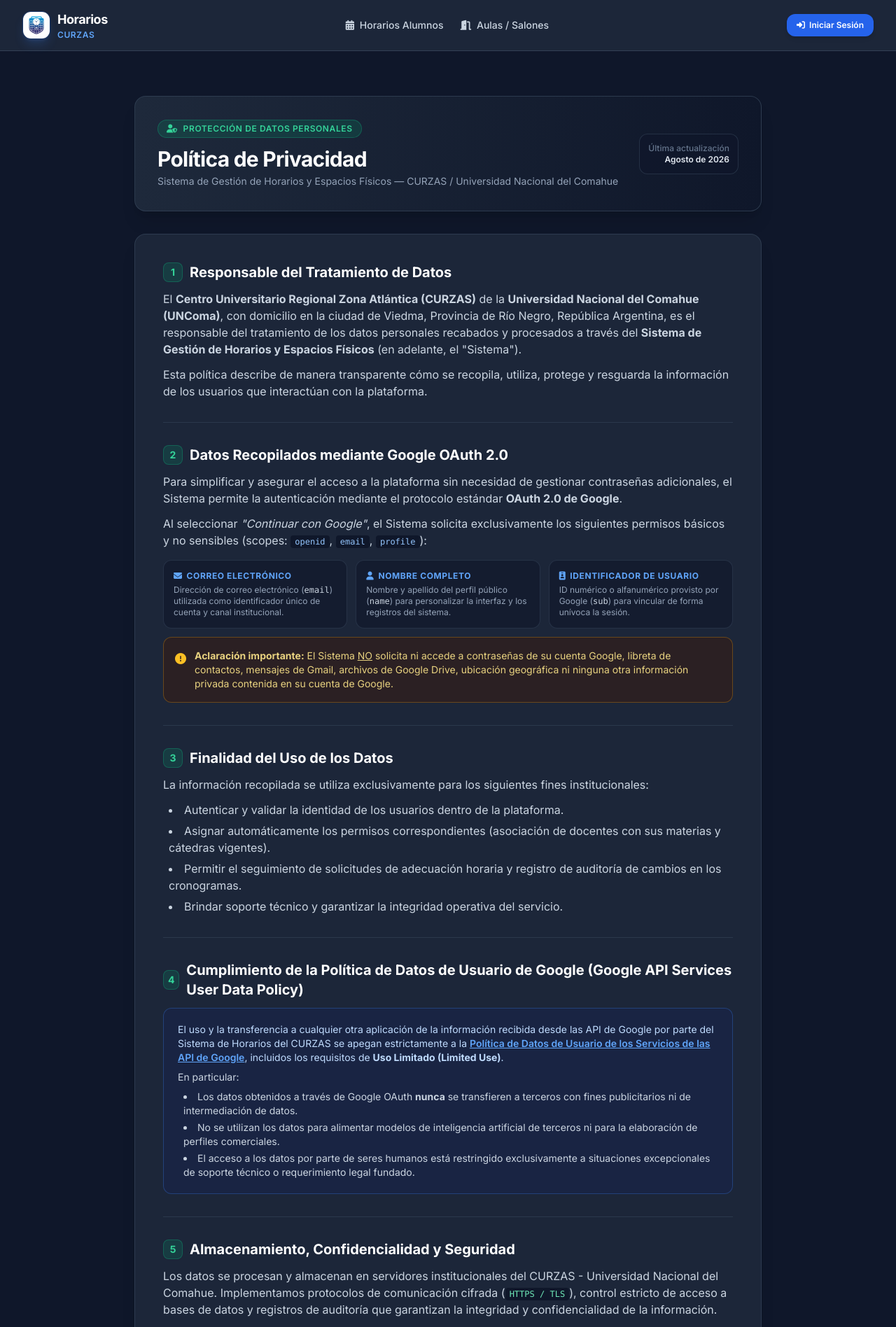
After one commit to niunmango/SistemaHorarios, a Flask app: page /privacidad in a window 1280 px wide. The commit adds this page. Shown: the top 1896 px of the page at 70% size. Run offline with Flask 3, Linux system fonts and the light colour scheme; some libraries are stand-ins or nearby versions.

Commit message:
feat(legal): agregar páginas públicas de Política de Privacidad y Términos de Servicio para Google OAuth

```diff
--- a/app/routes.py
+++ b/app/routes.py
@@ -32,6 +32,20 @@ def index():
             return redirect(url_for('main.horarios'))
         return redirect(url_for('main.dashboard'))
     return redirect(url_for('main.horarios'))
+
+
+@main_bp.route('/condiciones-del-servicio')
+@main_bp.route('/terminos')
+def terminos():
+    """Página pública de Condiciones del Servicio (requerida por Google OAuth)."""
+    return render_template('terminos.html')
+
+
+@main_bp.route('/politica-de-privacidad')
+@main_bp.route('/privacidad')
+def privacidad():
+    """Página pública de Política de Privacidad (requerida por Google OAuth)."""
+    return render_template('privacidad.html')
 
 
 @main_bp.route('/dashboard')
--- a/app/templates/base.html
+++ b/app/templates/base.html
@@ -300,9 +300,13 @@
 
     <!-- Footer -->
     <footer class="bg-slate-950 border-t border-slate-800 text-slate-400 py-4 no-print mt-auto">
-        <div class="max-w-7xl mx-auto px-4 text-center text-xs flex flex-col sm:flex-row items-center justify-between gap-2">
+        <div class="max-w-7xl mx-auto px-4 text-center text-xs flex flex-col sm:flex-row items-center justify-between gap-3">
             <p>© 2026 Universidad Nacional del Comahue — CURZAS (Dpto. Ciencia y Tecnología){% if base_url %} | {{ base_url }}{% endif %}{% if version %} | v{{ version }}{% endif %}</p>
-            <p class="text-slate-500">Consulta Pública de Horarios TUASSL & TUDW</p>
+            <div class="flex items-center space-x-3 text-slate-500">
+                <a href="{{ url_for('main.terminos') }}" class="hover:text-slate-300 transition-colors">Términos de Servicio</a>
+                <span>•</span>
+                <a href="{{ url_for('main.privacidad') }}" class="hover:text-slate-300 transition-colors">Política de Privacidad</a>
+            </div>
         </div>
     </footer>
 
--- a/app/templates/login.html
+++ b/app/templates/login.html
@@ -75,9 +75,12 @@
 
         </form>
 
-        <div class="pt-4 border-t border-slate-700/60 text-center">
+        <div class="pt-4 border-t border-slate-700/60 text-center space-y-2">
             <p class="text-xs text-slate-400">
                 ¿No tienes cuenta? <a href="{{ url_for('auth.register') }}" class="text-blue-400 hover:underline font-semibold">Registrarse</a>
+            </p>
+            <p class="text-[11px] text-slate-500">
+                Al continuar, aceptas las <a href="{{ url_for('main.terminos') }}" class="text-slate-400 hover:underline">Condiciones del Servicio</a> y la <a href="{{ url_for('main.privacidad') }}" class="text-slate-400 hover:underline">Política de Privacidad</a>.
             </p>
         </div>
 
--- /dev/null
+++ b/app/templates/privacidad.html
@@ -0,0 +1,196 @@
+{% extends "base.html" %}
+
+{% block title %}Política de Privacidad{% endblock %}
+
+{% block content %}
+<div class="max-w-4xl mx-auto py-6 space-y-8">
+
+    <!-- Header / Banner -->
+    <div class="bg-gradient-to-r from-slate-800 to-slate-900 border border-slate-700/80 rounded-2xl p-6 sm:p-8 shadow-xl">
+        <div class="flex flex-col sm:flex-row items-start sm:items-center justify-between gap-4">
+            <div>
+                <div class="inline-flex items-center gap-2 px-3 py-1 bg-emerald-600/20 text-emerald-400 border border-emerald-500/30 rounded-full text-xs font-semibold uppercase tracking-wider mb-3">
+                    <i class="fa-solid fa-user-shield"></i> Protección de Datos Personales
+                </div>
+                <h1 class="text-2xl sm:text-3xl font-bold text-white tracking-tight">Política de Privacidad</h1>
+                <p class="text-slate-400 text-sm mt-1">Sistema de Gestión de Horarios y Espacios Físicos — CURZAS / Universidad Nacional del Comahue</p>
+            </div>
+            <div class="text-left sm:text-right text-xs text-slate-400 bg-slate-900/60 border border-slate-700/60 rounded-xl p-3">
+                <span class="block text-slate-500 font-medium">Última actualización</span>
+                <span class="text-slate-200 font-semibold">Agosto de 2026</span>
+            </div>
+        </div>
+    </div>
+
+    <!-- Content Sections -->
+    <div class="bg-slate-800/90 border border-slate-700/80 rounded-2xl p-6 sm:p-10 shadow-xl space-y-8 text-slate-300 leading-relaxed text-sm sm:text-base">
+
+        <!-- Sección 1 -->
+        <section class="space-y-3">
+            <h2 class="text-lg sm:text-xl font-bold text-white flex items-center gap-2.5">
+                <span class="flex items-center justify-center w-7 h-7 rounded-lg bg-emerald-600/20 text-emerald-400 border border-emerald-500/30 text-sm font-bold">1</span>
+                Responsable del Tratamiento de Datos
+            </h2>
+            <p>
+                El <strong>Centro Universitario Regional Zona Atlántica (CURZAS)</strong> de la <strong>Universidad Nacional del Comahue (UNComa)</strong>, con domicilio en la ciudad de Viedma, Provincia de Río Negro, República Argentina, es el responsable del tratamiento de los datos personales recabados y procesados a través del <strong>Sistema de Gestión de Horarios y Espacios Físicos</strong> (en adelante, el "Sistema").
+            </p>
+            <p>
+                Esta política describe de manera transparente cómo se recopila, utiliza, protege y resguarda la información de los usuarios que interactúan con la plataforma.
+            </p>
+        </section>
+
+        <hr class="border-slate-700/70">
+
+        <!-- Sección 2 -->
+        <section class="space-y-3">
+            <h2 class="text-lg sm:text-xl font-bold text-white flex items-center gap-2.5">
+                <span class="flex items-center justify-center w-7 h-7 rounded-lg bg-emerald-600/20 text-emerald-400 border border-emerald-500/30 text-sm font-bold">2</span>
+                Datos Recopilados mediante Google OAuth 2.0
+            </h2>
+            <p>
+                Para simplificar y asegurar el acceso a la plataforma sin necesidad de gestionar contraseñas adicionales, el Sistema permite la autenticación mediante el protocolo estándar <strong>OAuth 2.0 de Google</strong>.
+            </p>
+            <p>
+                Al seleccionar <em>"Continuar con Google"</em>, el Sistema solicita exclusivamente los siguientes permisos básicos y no sensibles (scopes: <code class="bg-slate-900 px-1.5 py-0.5 rounded text-blue-300 font-mono text-xs">openid</code>, <code class="bg-slate-900 px-1.5 py-0.5 rounded text-blue-300 font-mono text-xs">email</code>, <code class="bg-slate-900 px-1.5 py-0.5 rounded text-blue-300 font-mono text-xs">profile</code>):
+            </p>
+
+            <div class="grid grid-cols-1 sm:grid-cols-3 gap-3 pt-1">
+                <div class="bg-slate-900/60 border border-slate-700/60 rounded-xl p-3.5 space-y-1">
+                    <div class="text-xs font-bold uppercase tracking-wider text-blue-400 flex items-center gap-1.5">
+                        <i class="fa-solid fa-envelope"></i> Correo Electrónico
+                    </div>
+                    <p class="text-xs text-slate-400">Dirección de correo electrónico (<code class="text-slate-300">email</code>) utilizada como identificador único de cuenta y canal institucional.</p>
+                </div>
+                <div class="bg-slate-900/60 border border-slate-700/60 rounded-xl p-3.5 space-y-1">
+                    <div class="text-xs font-bold uppercase tracking-wider text-blue-400 flex items-center gap-1.5">
+                        <i class="fa-solid fa-user"></i> Nombre Completo
+                    </div>
+                    <p class="text-xs text-slate-400">Nombre y apellido del perfil público (<code class="text-slate-300">name</code>) para personalizar la interfaz y los registros del sistema.</p>
+                </div>
+                <div class="bg-slate-900/60 border border-slate-700/60 rounded-xl p-3.5 space-y-1">
+                    <div class="text-xs font-bold uppercase tracking-wider text-blue-400 flex items-center gap-1.5">
+                        <i class="fa-solid fa-id-badge"></i> Identificador de Usuario
+                    </div>
+                    <p class="text-xs text-slate-400">ID numérico o alfanumérico provisto por Google (<code class="text-slate-300">sub</code>) para vincular de forma unívoca la sesión.</p>
+                </div>
+            </div>
+
+            <div class="bg-amber-950/40 border border-amber-500/30 rounded-xl p-4 text-xs sm:text-sm text-amber-200/90 flex items-start gap-3">
+                <i class="fa-solid fa-circle-exclamation text-amber-400 text-base mt-0.5 flex-shrink-0"></i>
+                <p>
+                    <strong>Aclaración importante:</strong> El Sistema <u>NO</u> solicita ni accede a contraseñas de su cuenta Google, libreta de contactos, mensajes de Gmail, archivos de Google Drive, ubicación geográfica ni ninguna otra información privada contenida en su cuenta de Google.
+                </p>
+            </div>
+        </section>
+
+        <hr class="border-slate-700/70">
+
+        <!-- Sección 3 -->
+        <section class="space-y-3">
+            <h2 class="text-lg sm:text-xl font-bold text-white flex items-center gap-2.5">
+                <span class="flex items-center justify-center w-7 h-7 rounded-lg bg-emerald-600/20 text-emerald-400 border border-emerald-500/30 text-sm font-bold">3</span>
+                Finalidad del Uso de los Datos
+            </h2>
+            <p>La información recopilada se utiliza exclusivamente para los siguientes fines institucionales:</p>
+            <ul class="list-disc list-inside space-y-1.5 pl-2 text-slate-300">
+                <li>Autenticar y validar la identidad de los usuarios dentro de la plataforma.</li>
+                <li>Asignar automáticamente los permisos correspondientes (asociación de docentes con sus materias y cátedras vigentes).</li>
+                <li>Permitir el seguimiento de solicitudes de adecuación horaria y registro de auditoría de cambios en los cronogramas.</li>
+                <li>Brindar soporte técnico y garantizar la integridad operativa del servicio.</li>
+            </ul>
+        </section>
+
+        <hr class="border-slate-700/70">
+
+        <!-- Sección 4: Requisito de Google -->
+        <section class="space-y-3">
+            <h2 class="text-lg sm:text-xl font-bold text-white flex items-center gap-2.5">
+                <span class="flex items-center justify-center w-7 h-7 rounded-lg bg-emerald-600/20 text-emerald-400 border border-emerald-500/30 text-sm font-bold">4</span>
+                Cumplimiento de la Política de Datos de Usuario de Google (Google API Services User Data Policy)
+            </h2>
+            <div class="bg-blue-950/40 border border-blue-500/30 rounded-xl p-4 sm:p-5 space-y-2">
+                <p class="text-xs sm:text-sm text-blue-200">
+                    El uso y la transferencia a cualquier otra aplicación de la información recibida desde las API de Google por parte del Sistema de Horarios del CURZAS se apegan estrictamente a la <a href="https://developers.google.com/terms/api-services-user-data-policy" target="_blank" rel="noopener noreferrer" class="text-blue-400 underline font-semibold hover:text-blue-300">Política de Datos de Usuario de los Servicios de las API de Google</a>, incluidos los requisitos de <strong>Uso Limitado (Limited Use)</strong>.
+                </p>
+                <p class="text-xs sm:text-sm text-slate-300">
+                    En particular:
+                </p>
+                <ul class="list-disc list-inside space-y-1 text-xs sm:text-sm text-slate-300 pl-2">
+                    <li>Los datos obtenidos a través de Google OAuth <strong>nunca</strong> se transfieren a terceros con fines publicitarios ni de intermediación de datos.</li>
+                    <li>No se utilizan los datos para alimentar modelos de inteligencia artificial de terceros ni para la elaboración de perfiles comerciales.</li>
+                    <li>El acceso a los datos por parte de seres humanos está restringido exclusivamente a situaciones excepcionales de soporte técnico o requerimiento legal fundado.</li>
+                </ul>
+            </div>
+        </section>
+
+        <hr class="border-slate-700/70">
+
+        <!-- Sección 5 -->
+        <section class="space-y-3">
+            <h2 class="text-lg sm:text-xl font-bold text-white flex items-center gap-2.5">
+                <span class="flex items-center justify-center w-7 h-7 rounded-lg bg-emerald-600/20 text-emerald-400 border border-emerald-500/30 text-sm font-bold">5</span>
+                Almacenamiento, Confidencialidad y Seguridad
+            </h2>
+            <p>
+                Los datos se procesan y almacenan en servidores institucionales del CURZAS - Universidad Nacional del Comahue. Implementamos protocolos de comunicación cifrada (<code class="bg-slate-900 px-1.5 py-0.5 rounded text-emerald-300 font-mono text-xs">HTTPS / TLS</code>), control estricto de acceso a bases de datos y registros de auditoría que garantizan la integridad y confidencialidad de la información.
+            </p>
+            <p>
+                <strong>No comercialización:</strong> El CURZAS <u>NO vende, alquila ni cede</u> datos personales a terceros bajo ninguna circunstancia.
+            </p>
+        </section>
+
+        <hr class="border-slate-700/70">
+
+        <!-- Sección 6 -->
+        <section class="space-y-3">
+            <h2 class="text-lg sm:text-xl font-bold text-white flex items-center gap-2.5">
+                <span class="flex items-center justify-center w-7 h-7 rounded-lg bg-emerald-600/20 text-emerald-400 border border-emerald-500/30 text-sm font-bold">6</span>
+                Derechos de los Usuarios y Revocación de Consentimiento
+            </h2>
+            <p>
+                Los usuarios gozan de los derechos de acceso, rectificación, actualización y supresión de sus datos personales conforme a la normativa de protección de datos personales de la República Argentina (Ley N° 25.326).
+            </p>
+            <p>
+                Asimismo, cualquier usuario puede revocar los permisos otorgados a esta aplicación en su cuenta de Google en cualquier momento ingresando a la configuración de seguridad de Google:
+            </p>
+            <div class="pt-1">
+                <a href="https://myaccount.google.com/permissions" target="_blank" rel="noopener noreferrer" class="inline-flex items-center gap-2 px-4 py-2 bg-slate-900 hover:bg-slate-950 border border-slate-700 text-blue-400 rounded-xl text-xs sm:text-sm font-semibold transition-all">
+                    <i class="fa-brands fa-google"></i> Administrar permisos de la cuenta Google
+                    <i class="fa-solid fa-arrow-up-right-from-square text-xs ml-1 text-slate-500"></i>
+                </a>
+            </div>
+        </section>
+
+        <hr class="border-slate-700/70">
+
+        <!-- Sección 7 -->
+        <section class="space-y-3">
+            <h2 class="text-lg sm:text-xl font-bold text-white flex items-center gap-2.5">
+                <span class="flex items-center justify-center w-7 h-7 rounded-lg bg-emerald-600/20 text-emerald-400 border border-emerald-500/30 text-sm font-bold">7</span>
+                Contacto y Consultas
+            </h2>
+            <p>
+                Para ejercer sus derechos de protección de datos o formular consultas sobre el alcance de esta política de privacidad, puede contactarse con:
+            </p>
+            <div class="bg-slate-900/60 border border-slate-700/60 rounded-xl p-4 text-xs sm:text-sm text-slate-300 space-y-1">
+                <p><strong>Institución:</strong> Centro Universitario Regional Zona Atlántica (CURZAS) — UNComa</p>
+                <p><strong>Área:</strong> Departamento de Ciencia y Tecnología / Administración de Sistemas</p>
+                <p><strong>Ubicación:</strong> Viedma, Río Negro, República Argentina</p>
+            </div>
+        </section>
+
+    </div>
+
+    <!-- Bottom Actions -->
+    <div class="flex flex-col sm:flex-row items-center justify-between gap-4 pt-2">
+        <a href="{{ url_for('main.horarios') }}" class="px-5 py-2.5 bg-slate-800 hover:bg-slate-700 text-slate-200 hover:text-white rounded-xl border border-slate-700 text-sm font-medium transition-all flex items-center gap-2">
+            <i class="fa-solid fa-arrow-left"></i> Volver a Horarios
+        </a>
+        <a href="{{ url_for('main.terminos') }}" class="px-5 py-2.5 bg-blue-600 hover:bg-blue-500 text-white rounded-xl text-sm font-semibold shadow-lg shadow-blue-600/20 transition-all flex items-center gap-2">
+            <span>Ver Condiciones del Servicio</span>
+            <i class="fa-solid fa-arrow-right"></i>
+        </a>
+    </div>
+
+</div>
+{% endblock %}
```
Also changed, not shown: app/templates/register.html (+5 -2 lines), app/templates/terminos.html (added, +177 -0 lines), tests/test_legal_pages.py (added, +63 -0 lines), 1 other file.
